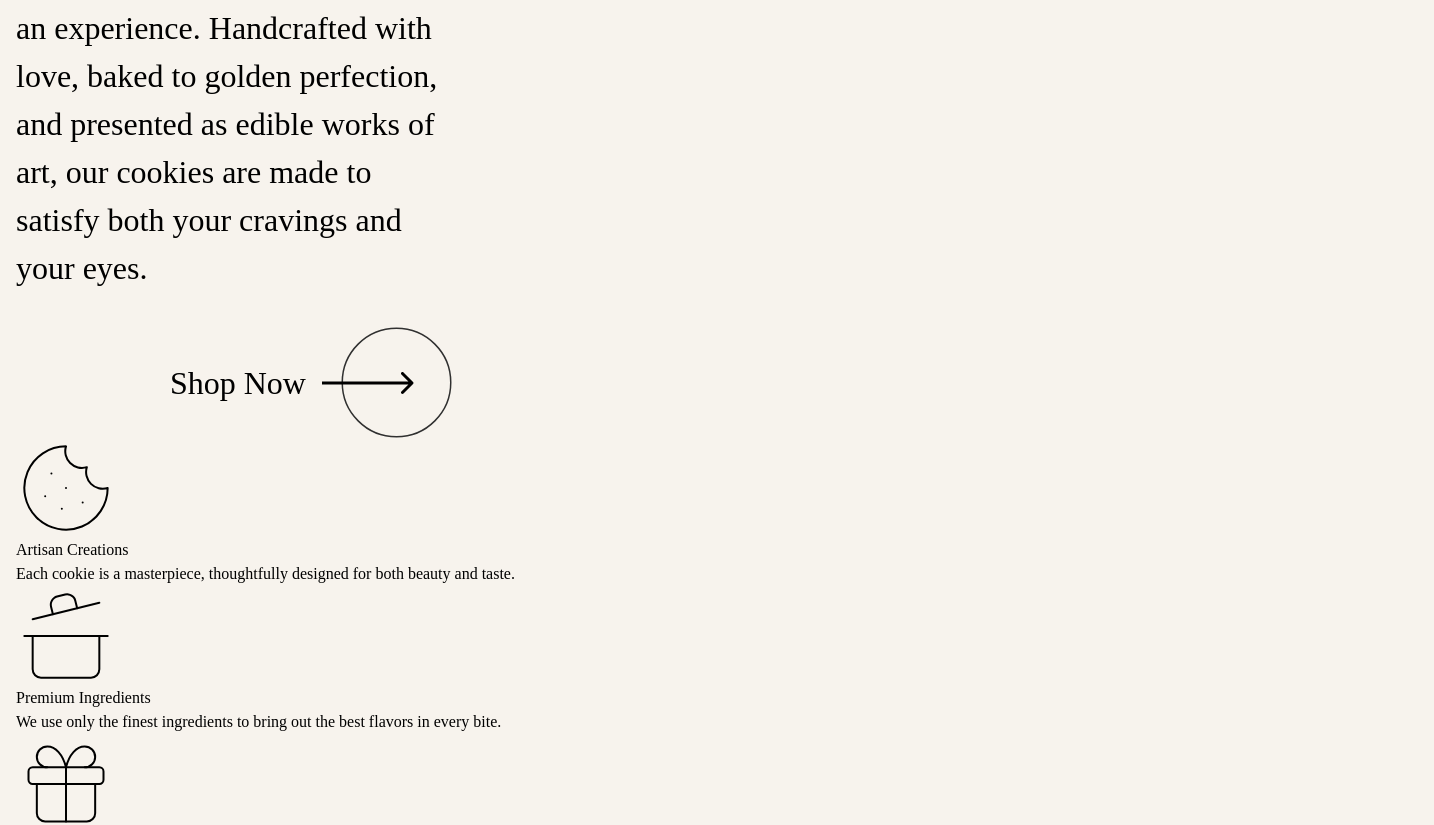
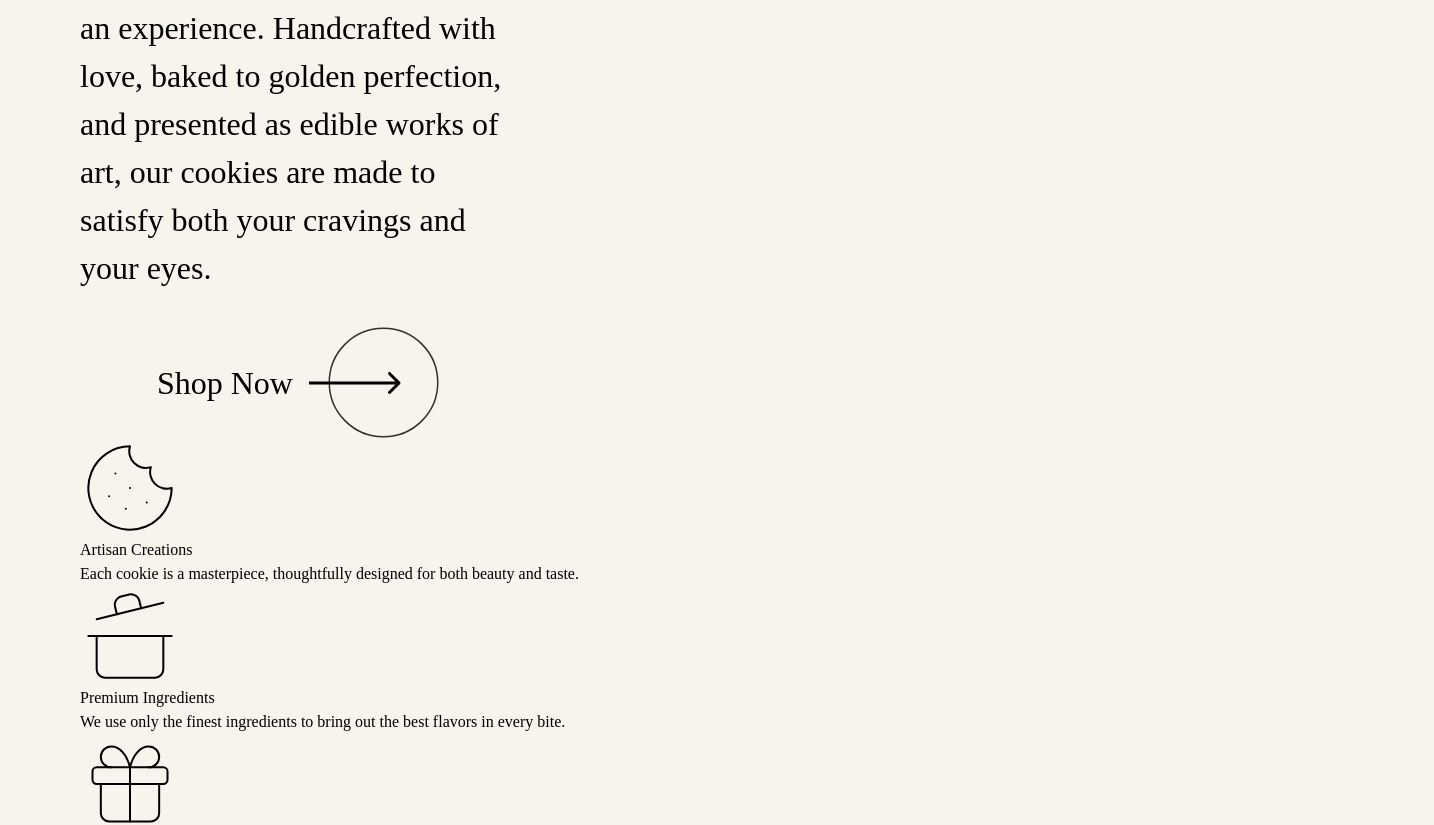
Before and after one commit to ringojuice03/MingMing-Web, a React (Create React App) app in the folder frontend/: page / in a window 1280 px wide. Shown: the part 1005-1830 px from the top of the page, 1434 px wide, since content can reach past the window. Built offline with nearby package versions, Linux system fonts and the light colour scheme.

Commit message:
fix: Adjust padding of containers

```diff
--- a/frontend/src/App.css
+++ b/frontend/src/App.css
@@ -204,6 +204,10 @@ body{
 
 /* Main - Hero Styles */
 
+main .container{
+  padding: 0px var(--size-400);
+}
+
 .hero-wrapper{
   display: flex;
   gap: var(--size-500);
@@ -232,7 +236,7 @@ body{
 
 .shop-now-wrapper{
   display: flex;
-  justify-content: flex-end;
+  justify-content: center;
   align-items: center;
   gap: 1rem;
 }
```
